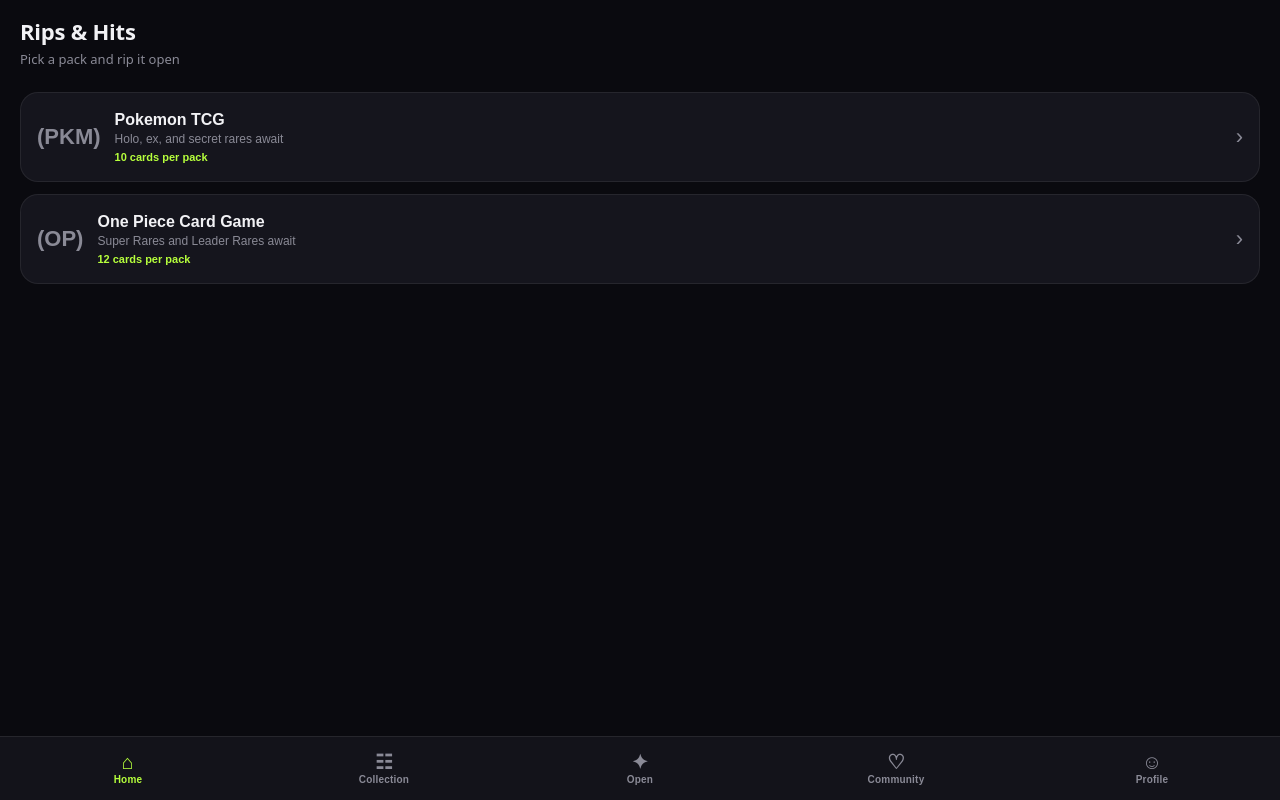
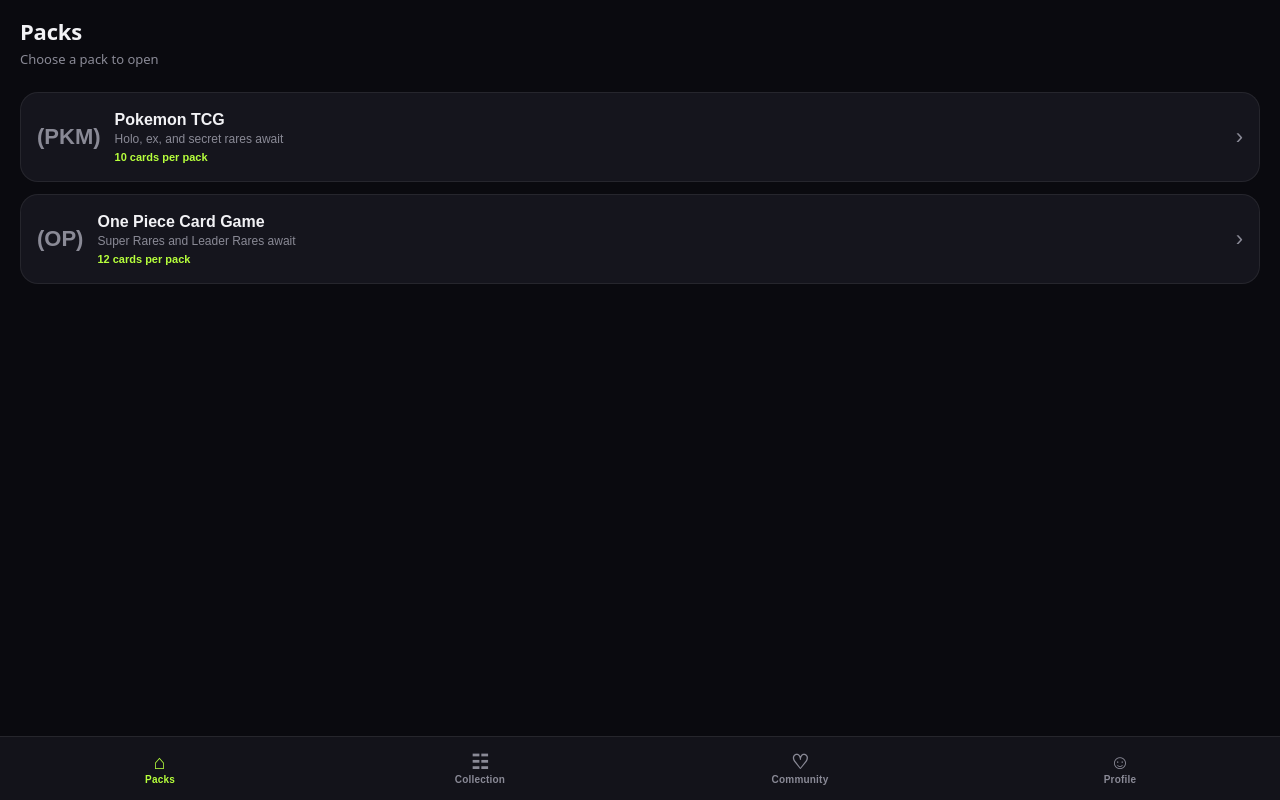
Before and after one commit to qrustonvr/Rips-Hits, a website built with Vite: page index.html in a window 1280 px wide. Built offline with nearby package versions, Linux system fonts and the light colour scheme.

Commit message:
Change Tabs and Fix blur

```diff
--- a/index.html
+++ b/index.html
@@ -19,9 +19,8 @@
 
     <!-- Bottom tab bar -->
     <nav id="tabbar">
-      <button data-route="home" aria-label="Home"><span class="ico">&#8962;</span><span>Home</span></button>
+      <button data-route="home" aria-label="Packs"><span class="ico">&#8962;</span><span>Packs</span></button>
       <button data-route="collection" aria-label="Collection"><span class="ico">&#9783;</span><span>Collection</span></button>
-      <button data-route="open" class="tab-open" aria-label="Open"><span class="ico">&#10022;</span><span>Open</span></button>
       <button data-route="community" aria-label="Community"><span class="ico">&#9825;</span><span>Community</span></button>
       <button data-route="profile" aria-label="Profile"><span class="ico">&#9786;</span><span>Profile</span></button>
     </nav>
--- a/src/app/screens/home.js
+++ b/src/app/screens/home.js
@@ -28,8 +28,8 @@
     el.innerHTML = `
       <div class="home-wrap ui">
         <div class="home-header">
-          <div class="screen-title">Rips &amp; Hits</div>
-          <div class="screen-sub">Pick a pack and rip it open</div>
+          <div class="screen-title">Packs</div>
+          <div class="screen-sub">Choose a pack to open</div>
         </div>
         <div class="pack-shelf">${packCards}</div>
       </div>
--- a/src/styles/main.css
+++ b/src/styles/main.css
@@ -1,4 +1,7 @@
 /* ===== Rips & Hits — app shell ===== */
+
+/* Ensure [hidden] always wins even when an author rule sets display */
+[hidden] { display: none !important; }
 :root {
   --bg: #0a0a0f;
   --surface: #15151d;
```
